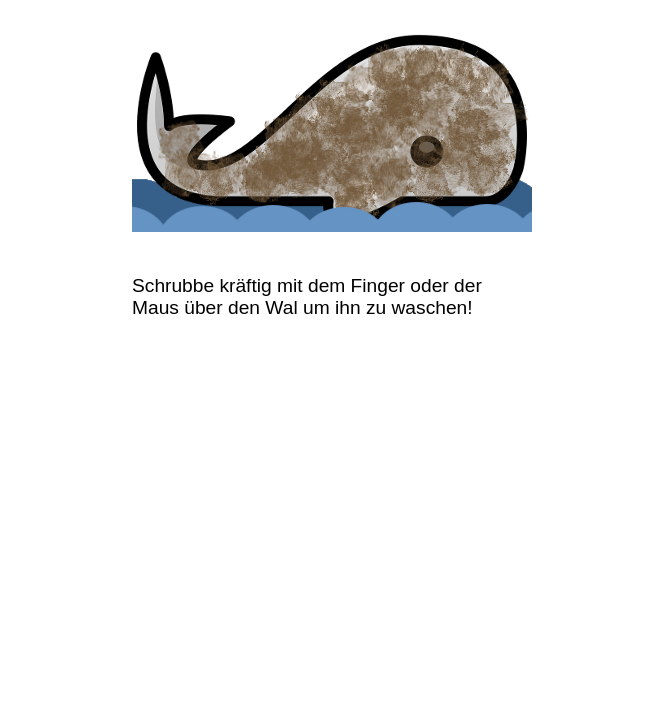
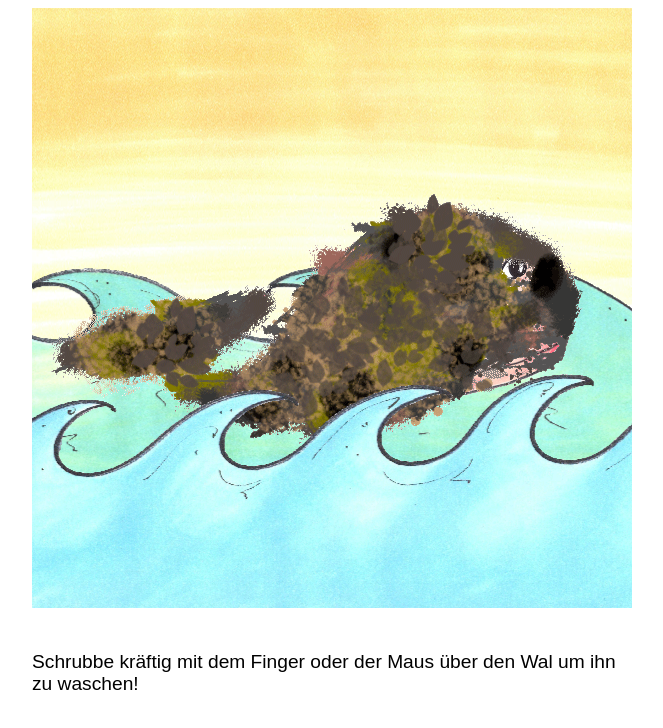
Before and after one commit to michaelschwier/WaschDenWal, a plain HTML site: page index.html in a window 1280 px wide. Shown: the whole page, without its empty margins (308-971 px from the left). Drawn offline with Linux system fonts and the light colour scheme.

Commit message:
Added new graphics and implemented whale with dirt as overlay

```diff
--- a/waschDenWal.css
+++ b/waschDenWal.css
@@ -1,10 +1,12 @@
 #gameContainer {
 	position: relative;
-	background-size: 100%;
-	width: 400px;
-	height: 200px;
+	background-color: black;
+	background-image: url("images/background.png");
+	background-size: cover;
+	width: 600px;
+	height: 600px;
 	margin: 0 auto;
-	padding-top: 24px;
+	padding-top: 0px;
 	-webkit-user-select: none;
 	-moz-user-select: none;
 	-ms-user-select: none;
@@ -19,7 +21,7 @@
 #quizContainer {
 	position: relative;
 	background-size: 100%;
-	width: 400px;
+	width: 600px;
 	height: auto;
 	margin: 0 auto;
 	padding-top: 24px;
--- a/waschDenWal.js
+++ b/waschDenWal.js
@@ -172,7 +172,7 @@
   }
 
   // --------------------------------------------------------------------------
-  function Wave(options)
+  function SinusAnimationSprite(options)
   {
     SpriteBase.call(this, options)
 
@@ -200,7 +200,7 @@
 
 
   // --------------------------------------------------------------------------
-  function Whale(options)
+  function MultiFrameSprite(options)
   {
     SpriteBase.call(this, options)
 
@@ -209,11 +209,12 @@
     var ticksPerFrame = options.ticksPerFrame || 0;
     var numberOfFrames = options.numberOfFrames || 1;
 
-    this.isClean = false;
+    //this.isAutoRepeating = options.autoRepeat || false;
+    this.isAtLastFrame = false;
 
     this.update = function update(addTicks)
     {
-      if (!this.isClean) {
+      if (!this.isAtLastFrame) {
         tickCount += addTicks;
         if (tickCount > ticksPerFrame) {
           tickCount = 0;
@@ -221,8 +222,8 @@
             frameIndex += 1;
           }
           else {
-            frameIndex = 9;
-            this.isClean = true;
+            frameIndex = numberOfFrames - 1;
+            this.isAtLastFrame = true;
           }
         }
         this.clipX = frameIndex * this.width;
@@ -231,9 +232,39 @@
 
     this.reset = function()
     {
-      this.isClean = false;
+      this.isAtLastFrame = false;
       frameIndex = 0;
       this.update(0);
+    }
+  }
+
+  // --------------------------------------------------------------------------
+  function Whale(options)
+  {
+    this.whaleSprite = options.whaleSprite;
+    this.overlaySprite = options.overlaySprite;
+
+    this.update = function update(addTicks)
+    {
+      this.whaleSprite.update(addTicks);
+      this.overlaySprite.update(addTicks);
+    }
+
+    this.render = function()
+    {
+      this.whaleSprite.render();
+      this.overlaySprite.render();
+    }
+
+    this.reset = function()
+    {
+      this.whaleSprite.reset();
+      this.overlaySprite.reset();
+    }
+
+    this.isClean = function()
+    {
+      return this.whaleSprite.isAtLastFrame;
     }
   }
 
@@ -301,7 +332,7 @@
     waveFront.render();
 
     if (gamestate == 1) {
-      if (whale.isClean) {
+      if (whale.isClean()) {
         gamestate = 2;
         showQuestion();
       }
@@ -313,25 +344,48 @@
   {
     // Get canvas
     canvas = document.getElementById("gameCanvas");
-    canvas.width = 400;
-    canvas.height = 200;
+    canvas.width = 600;
+    canvas.height = 600;
 
-    // Create fame objects
-    whale = new Whale({
+    // Create sprites
+    whaleSprite = new MultiFrameSprite({
       context: canvas.getContext("2d"),
-      width: 400,
-      height: 200,
+      width: 600,
+      height: 600,
       image: resources.getImage("whale"),
-      numberOfFrames: 10,
-      ticksPerFrame: 2
+      numberOfFrames: 12,
+      ticksPerFrame: 5
     });
 
-    waveBack = new Wave({
+    dirtSprite = new MultiFrameSprite({
       context: canvas.getContext("2d"),
-      width: 400,
-      height: 180,
+      width: 600,
+      height: 600,
+      image: resources.getImage("dirt"),
+      numberOfFrames: 12,
+      ticksPerFrame: 5
+    });
+
+    shampooSprite = new MultiFrameSprite({
+      context: canvas.getContext("2d"),
+      width: 600,
+      height: 600,
+      image: resources.getImage("shampoo"),
+      numberOfFrames: 9,
+      ticksPerFrame: 5
+    });
+
+    whale = new Whale({
+      whaleSprite: whaleSprite,
+      overlaySprite: dirtSprite
+    });
+
+    waveBack = new SinusAnimationSprite({
+      context: canvas.getContext("2d"),
+      width: 600,
+      height: 250,
       x: 0,
-      y: 20,
+      y: 240,
       image: resources.getImage("waveBack"),
       horizontalSteps: 433,
       verticalSteps: 123,
@@ -339,12 +393,12 @@
       verticalMoveRange: 6
     })
 
-    waveFront = new Wave({
+    waveFront = new SinusAnimationSprite({
       context: canvas.getContext("2d"),
-      width: 400,
-      height: 180,
+      width: 600,
+      height: 250,
       x: 0,
-      y: 20,
+      y: 360,
       image: resources.getImage("waveFront"),
       horizontalSteps: 387,
       verticalSteps: 103,
@@ -365,8 +419,10 @@
   // START
   // --------------------------------------------------------------------------
   resources = new ResourcePreLoader();
-  resources.addImage("waveBack", "images/waves_back.png");
-  resources.addImage("waveFront", "images/waves_front.png");
-  resources.addImage("whale", "images/whale-sprite_4000x200.png");
+  resources.addImage("waveBack", "images/waves-back_700x250.png");
+  resources.addImage("waveFront", "images/waves-front_700x250.png");
+  resources.addImage("whale", "images/whale-sprite_600x600x12.png");
+  resources.addImage("dirt", "images/dirt-sprite_600x600x12.png");
+  resources.addImage("shampoo", "images/shampoo-sprite_600x600x9.png");
   resources.loadAndCallWhenDone(initGame);
 } ());
```
Also changed, not shown: images/background.png (added), images/dirt-sprite_600x600x12.png (added), images/shampoo-sprite_600x600x9.png (added), images/waves-back_700x250.png (added), images/waves-front_700x250.png (added), images/waves_back.png (deleted), images/waves_front.png (deleted), images/whale-sprite_4000x200.png (deleted), images/whale-sprite_600x600x12.png (added).
